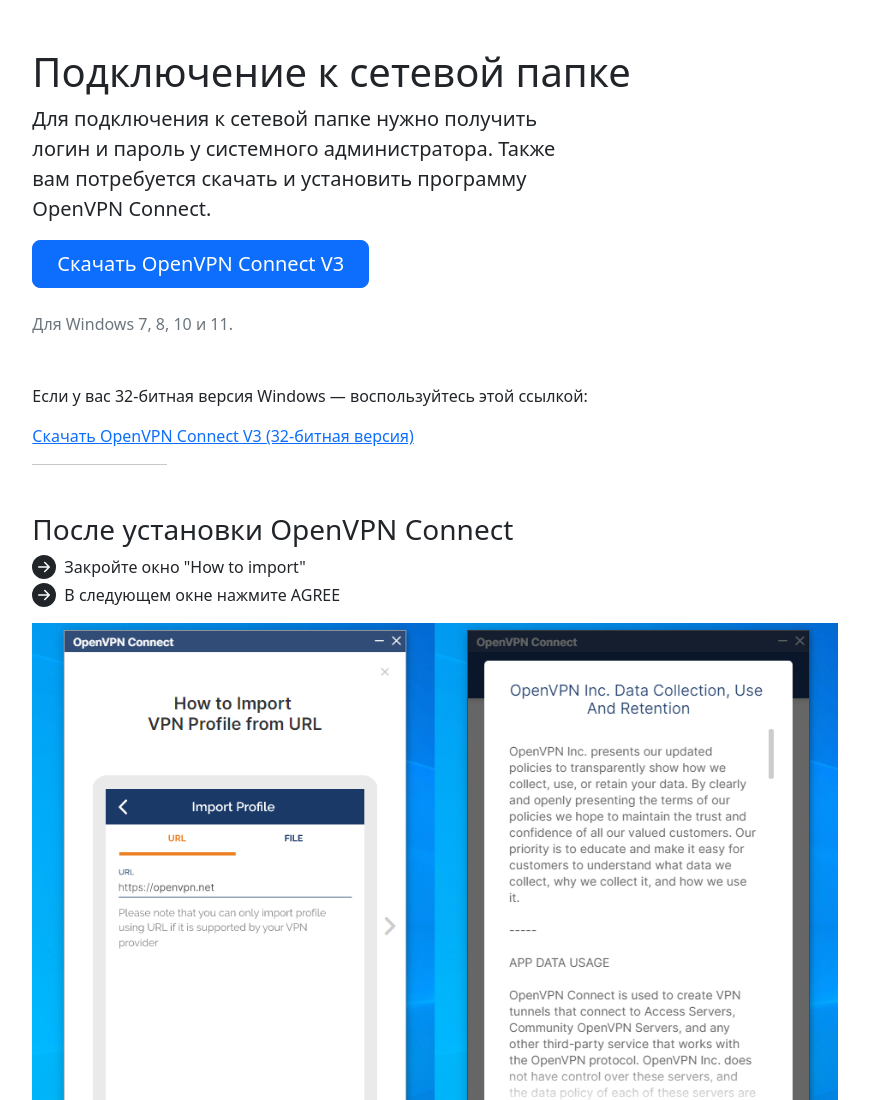
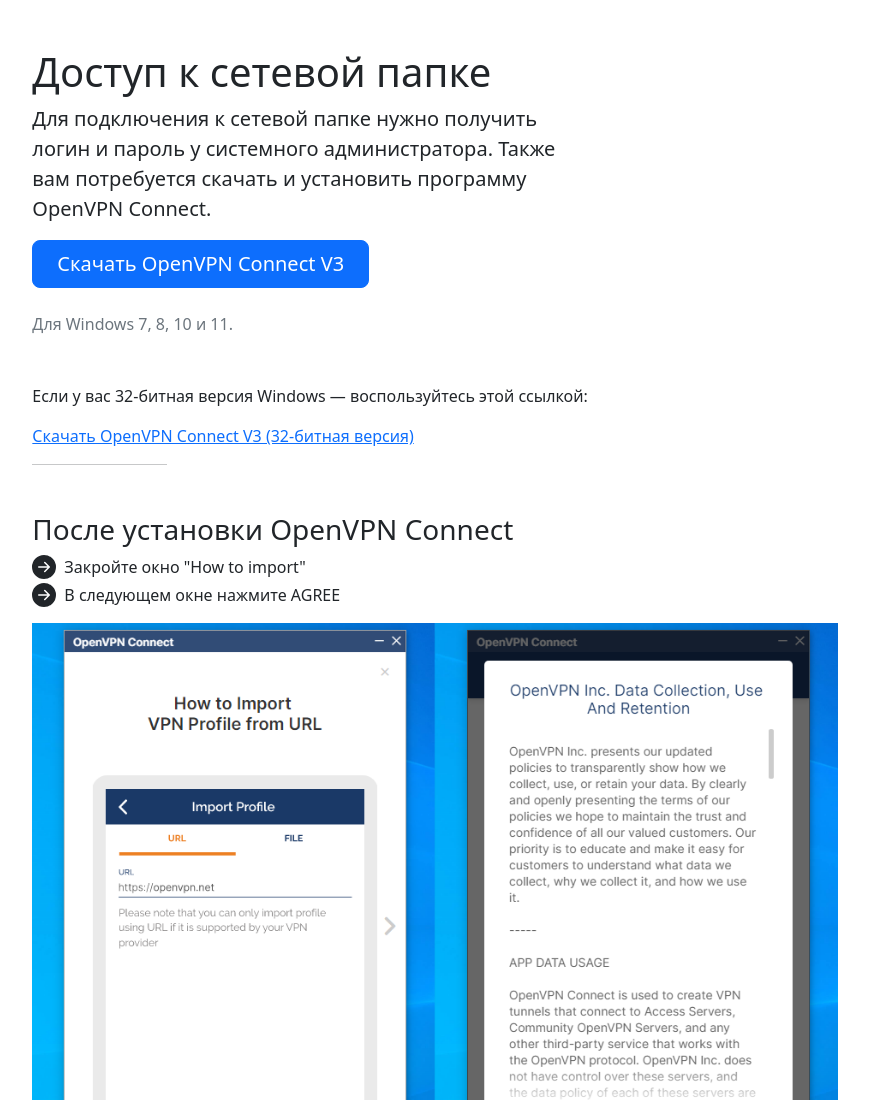
Before and after one commit to slacktopuss/b6944c7c6b6a607f239bf65a, a plain HTML site: page index.html in a window 1280 px wide. Shown: the top 1100 px of the page, without its empty margins (205-1074 px from the left). Drawn offline with nearby package versions, Linux system fonts and the light colour scheme.

Commit message:
Update index.html

```diff
--- a/index.html
+++ b/index.html
@@ -91,7 +91,7 @@ function copyToClipboard(element) {
 
 
   <main>
-    <h1>Подключение к сетевой папке</h1>
+    <h1>Доступ к сетевой папке</h1>
     <p class="fs-5 col-md-8">Для подключения к сетевой папке нужно получить логин и пароль у системного администратора. Также вам потребуется скачать и установить программу OpenVPN Connect.</p>
     <div class="mb-5">
       <a href="https://openvpn.net/downloads/openvpn-connect-v3-windows.msi" class="btn btn-primary btn-lg px-4">Скачать OpenVPN Connect V3</a>
```
